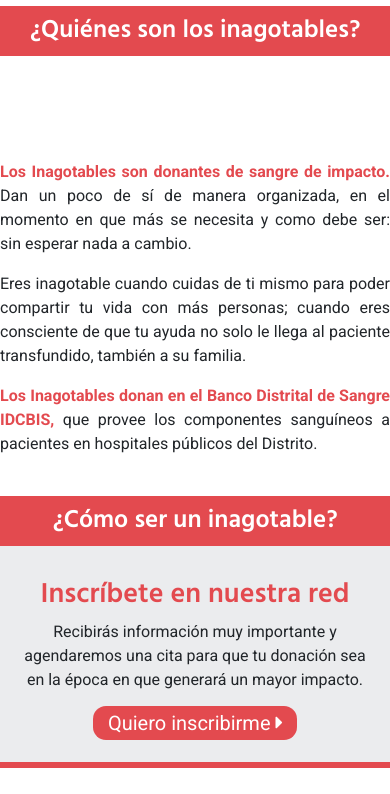
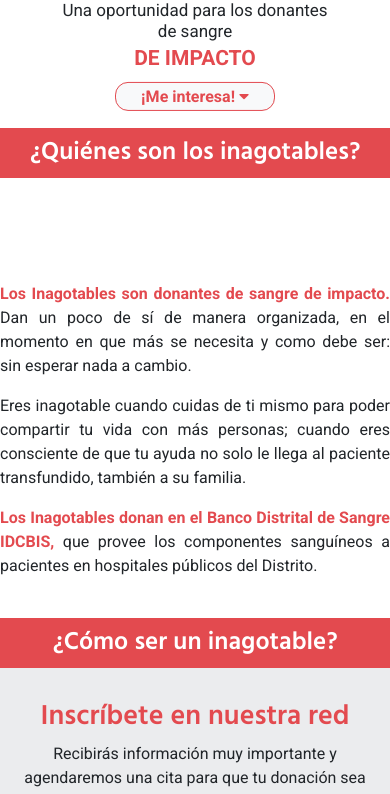
Before and after one commit to helbertoro/inagotables, a website: page index.html in a window 390 px wide. Shown: the part 82-876 px from the top of the page. Drawn offline with nearby package versions, Linux system fonts and the light colour scheme.

Commit message:
Banner update

```diff
--- a/css/styles.sass
+++ b/css/styles.sass
@@ -25,8 +25,11 @@ b
     color: $red
 
 .bannerMsj
-    display: inline-block
-    width: 50%
+    position: absolute
+    right: 11%
+    top: 46%
+    transform: translateY(-50%)
+    width: 33%
 
     .bannerMsj__text
         font-size: 25px
@@ -46,11 +49,11 @@ b
         .bannerMsj__title--two
             font-size: 33px
 
-.banner__btn
+/* .banner__btn
     position: absolute
     left: 50%
     transform: translateX(-50%)
-    bottom: 3%
+    bottom: 3% */
 
 .btn-red
     background-color: $red
@@ -61,8 +64,9 @@ b
     transition: 0.5s
 
     &:hover
-        background-color: #D6D7DB
-        color: white
+        background-color: white
+        color: $red
+        border: 1px solid $grey
         text-decoration: none
 
 .btn-light
@@ -76,6 +80,9 @@ b
 
     &:hover
         text-decoration: none
+        background-color: $red
+        color: white
+        font-weight: normal
 
 .back-grey
     background-color: $grey
@@ -114,7 +121,37 @@ b
     font-size: 15px
     color: #DBDBDB
 
+@media (max-width: 1200px)
+
+    .bannerMsj .bannerMsj__text
+        line-height: 1.2
+
+    .bannerMsj .bannerMsj__title .bannerMsj__title--one
+        line-height: 1.2
+
+
+@media (max-width: 992px)
+
+    .bannerMsj
+        width: 25%
+
+    .bannerMsj .bannerMsj__text
+        line-height: 1.2
+        font-size: 17px
+
+    .bannerMsj .bannerMsj__title .bannerMsj__title--one
+        font-size: 21px
+
+    .bannerMsj__title--button
+        font-size: 16px
+
 @media (max-width: 768px)
 
     footer
         font-size: 1rem
+
+    .bannerMsj
+        position: relative
+        width: 80%
+        right: 0
+        left: 10%
--- a/index.html
+++ b/index.html
@@ -19,18 +19,15 @@
                     <img class="img-fluid" src="./img/logo_idcbis.png" alt="">
                 </div>
             </div>
-            <div class="row align-items-center mb-3 px-0">
-                <div class="col-12 col-lg-6">
-                    <img class="img-fluid" src="./img/banner.jpg" alt="">
-                    <a class="btn-light banner__btn" href="#" data-toggle="modal" data-target="#datos">¡Me interesa! <i class="fas fa-caret-down"></i></a>
-                </div>
-                <div class="col-lg-6 d-none d-lg-block text-center">
-                    <div class="bannerMsj">
-                        <img class="bannerMsj__logo img-fluid mb-4" src="img/inagotables.png" alt="Inagotables">
+            <div class="row justify-content-end mb-3 px-0">
+                <div class="col">
+                    <img class="img-fluid d-none d-md-block" src="img/banner-v2.jpg" alt="">
+                    <div class="bannerMsj text-center">
+                        <img class="bannerMsj__logo img-fluid mb-3" src="img/inagotables.png" alt="Inagotables">
                         <p class="bannerMsj__text">Una oportunidad para los donantes de sangre</p>
                         <div class="bannerMsj__title">
-                            <span class="bannerMsj__title--one">DE IMPACTO</span>
-                            <!-- <span class="bannerMsj__title--two">INAGOTABLES</span> -->
+                            <p class="bannerMsj__title--one">DE IMPACTO</p>
+                            <a class="bannerMsj__title--button btn-light" href="#" data-toggle="modal" data-target="#datos">¡Me interesa! <i class="fas fa-caret-down"></i></a>
                         </div>
                     </div>
                 </div>
@@ -40,7 +37,7 @@
             <div class="col-12 text-center px-0">
                 <h2>¿Quiénes son los inagotables?</h2>
             </div>
-            <div class="row justify-content-center py-4">
+            <div class="row justify-content-center align-items-center py-4">
                 <div class="col-12 col-lg-5 text-center py-4">
                     <img class="img-fluid" src="./img/quienes-son.jpg" alt="">
                 </div>
```
Also changed, not shown: css/styles.css, 1 other file.
